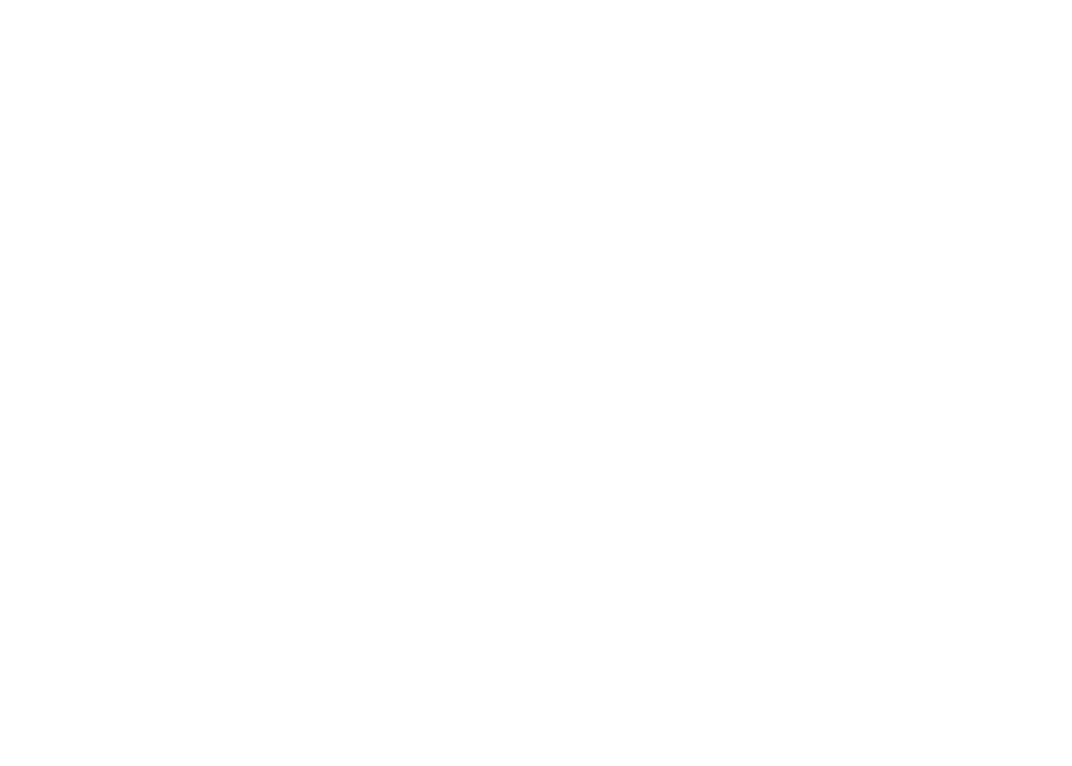
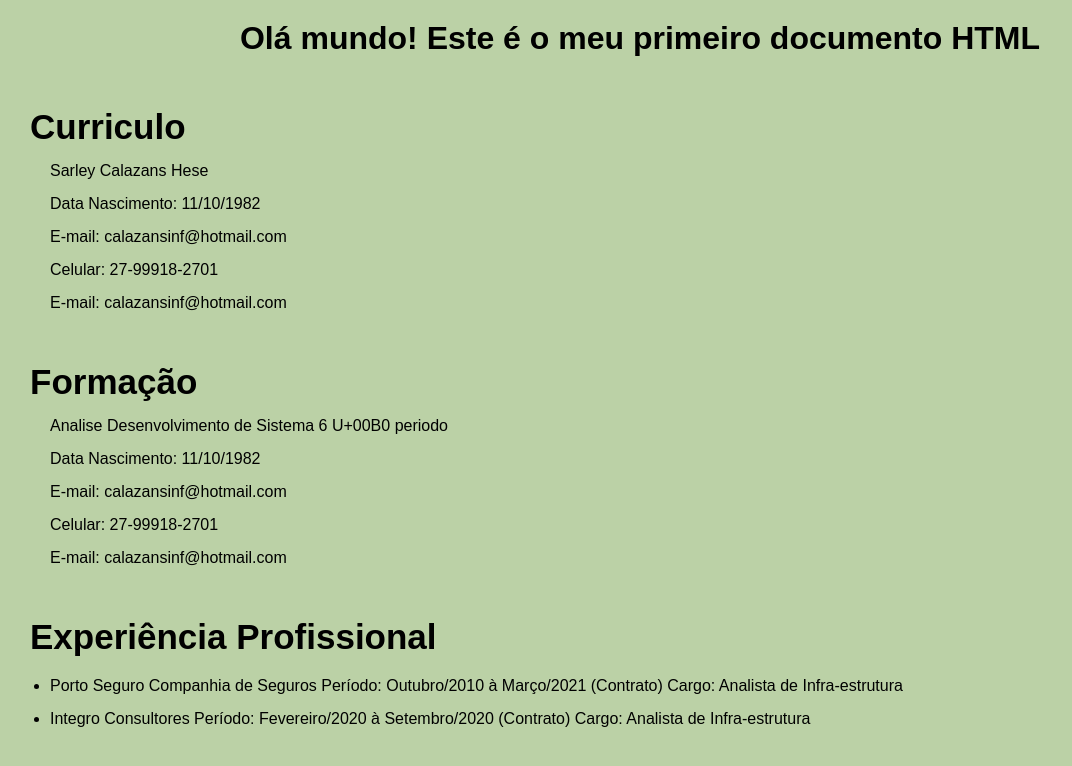
Before and after one commit to Sar289/desenvolviemnto_web, a plain HTML site: page aula3/index.html in a window 1280 px wide. Shown: the whole page, without its empty margins (0-1072 px from the left). Drawn offline with Linux system fonts and the light colour scheme.

Commit message:
curriculo

```diff
--- a/aula3/index.html
+++ b/aula3/index.html
@@ -1,12 +1,86 @@
 <!DOCTYPE html>
 <html lang="en">
+
 <head>
     <meta charset="UTF-8">
     <meta http-equiv="X-UA-Compatible" content="IE=edge">
     <meta name="viewport" content="width=device-width, initial-scale=1.0">
-    <title>Document</title>
+    <link rel="stylesheet" href="style.css">
+    <title>Sarley Calazans</title>
 </head>
+
 <body>
+    <div>
+        <h1> Olá mundo! Este é o meu primeiro documento HTML</h>
+    </div>
+    <div>
+        <h2>
+            Curriculo
+        </h2>
+        <div>
+            <p>
+                Sarley Calazans Hese
+            </p>
+            <p>
+                Data Nascimento: 11/10/1982
+            </p>
+            <p>
+                E-mail: calazansinf@hotmail.com
+            </p>
+            <p>
+                Celular: 27-99918-2701
+            </p>
+            <p>
+                E-mail: calazansinf@hotmail.com
+            </p>
+        </div>
+
+        <div>
+            <h2>
+                Formação
+            </h2>
+            <div>
+                <p>
+                    Analise Desenvolvimento de Sistema 6 U+00B0 periodo
+                </p>
+                <p>
+                    Data Nascimento: 11/10/1982
+                </p>
+                <p>
+                    E-mail: calazansinf@hotmail.com
+                </p>
+                <p>
+                    Celular: 27-99918-2701
+                </p>
+                <p>
+                    E-mail: calazansinf@hotmail.com
+                </p>
+            </div>
+            <div>
+
+                <h2>
+                    Experiência Profissional
+                </h2>
+                <ul>
+                    <li>
+                        Porto Seguro Companhia de Seguros
+                        Período: Outubro/2010 à Março/2021 (Contrato)
+                        Cargo: Analista de Infra-estrutura
+                    </li>
+
+                    <li>
+                        Integro Consultores
+                        Período: Fevereiro/2020 à Setembro/2020 (Contrato)
+                        Cargo: Analista de Infra-estrutura
+
+                    </li>
+
+                </ul>
+            </div>
+
+
+    </div>
 
 </body>
+
 </html>
--- /dev/null
+++ b/aula3/style.css
@@ -0,0 +1,33 @@
+*{
+    margin: 0;
+    padding: 0;
+}
+
+body{
+    background-color: rgb(187, 209, 166);
+    font-family: sans-serif;
+}
+
+h1{
+    text-align: center;
+    margin-top: 20px;
+}
+h2{
+    margin-left: 30px;
+    margin-top: 50px;
+    font-size: 35px;
+}
+p{
+    margin-left: 50px;
+    margin-top: 15px;
+}
+
+ul{
+    margin-top: 20px;
+    margin-left: 50px;
+
+}
+li{
+     margin-top: 15px;
+
+}
```
